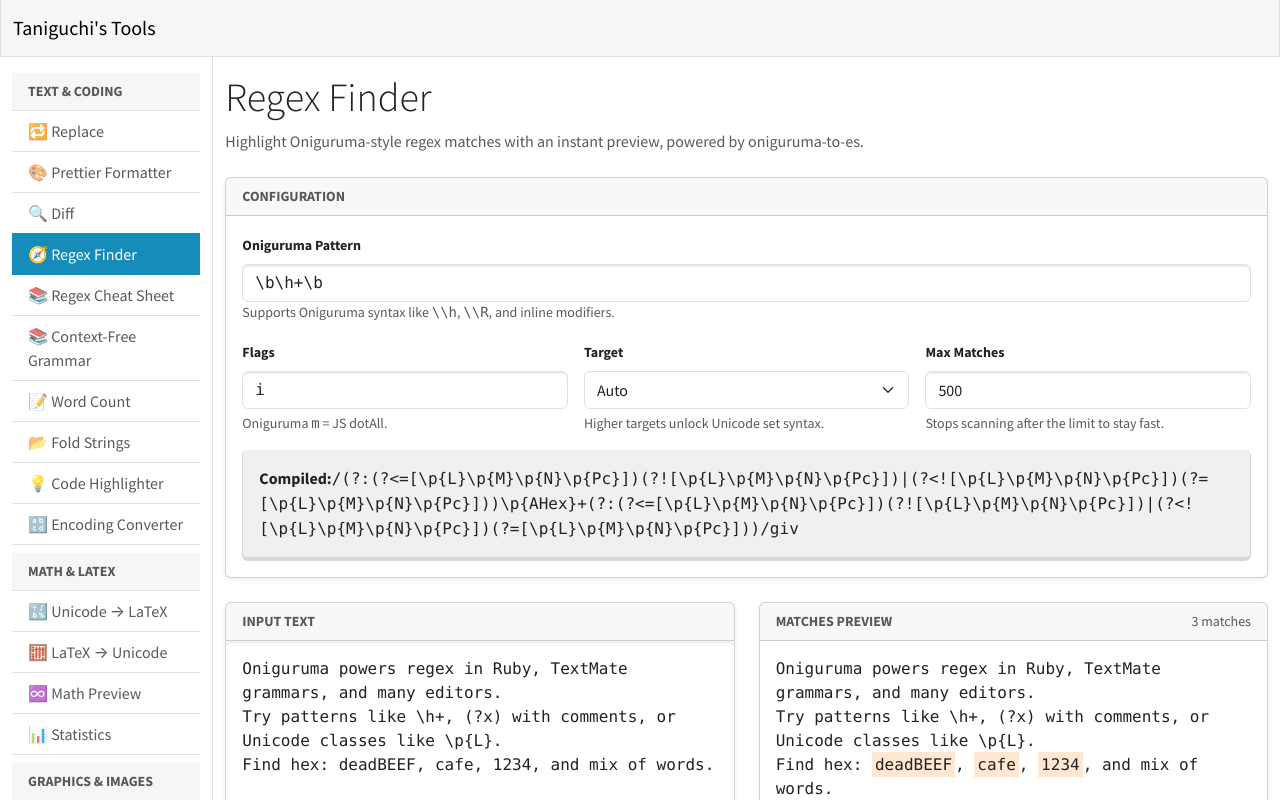
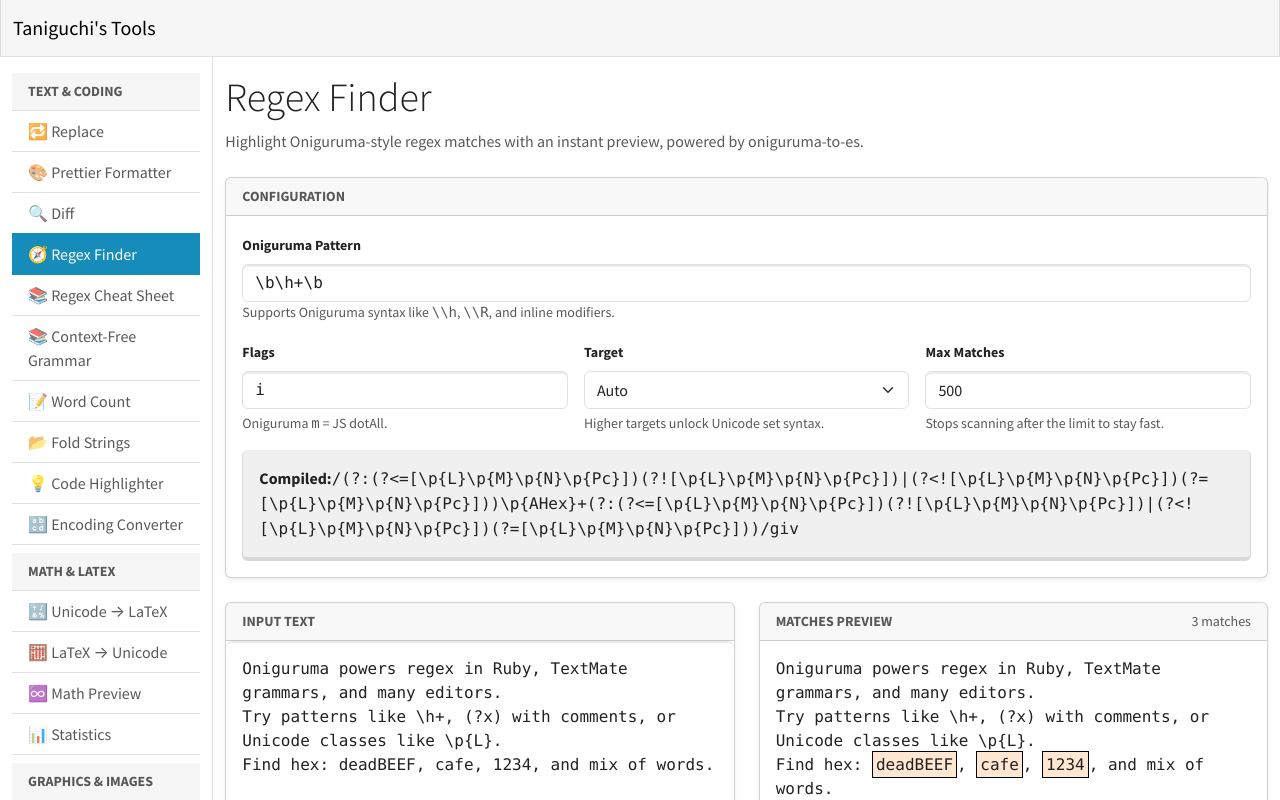
Before and after one commit to quintia/tools, a Vue app: page /regex-finder in a window 1280 px wide. Shown: the top 800 px of the page. Built offline with nearby package versions, Linux system fonts and the light colour scheme.

Commit message:
refactor: remove `text-finder-highlight` class and apply border style directly to highlighted text

```diff
--- a/src/views/context-free-grammar.vue
+++ b/src/views/context-free-grammar.vue
@@ -689,7 +689,7 @@ function buildHighlightedHtml(text: string, matches: MatchSegment[]): string {
 		if (match.start > cursor)
 			fragments.push(escapeHtml(text.slice(cursor, match.start)));
 		fragments.push(
-			`<mark class="text-finder-highlight">${escapeHtml(text.slice(match.start, match.end))}</mark>`,
+			`<mark style="border: 1px solid #000">${escapeHtml(text.slice(match.start, match.end))}</mark>`,
 		);
 		cursor = match.end;
 	}
@@ -890,11 +890,4 @@ const matchSummary = computed(() => {
   overflow-y: auto;
   border-radius: 0 0 0.375rem 0.375rem;
 }
-
-.text-finder-highlight {
-  background-color: #ffe08a;
-  color: #1f2328;
-  padding: 0 0.1em;
-  border-radius: 0.2em;
-}
 </style>
--- a/src/views/regex-finder.vue
+++ b/src/views/regex-finder.vue
@@ -93,7 +93,7 @@ function buildHighlightedHtml(text: string, matches: MatchSegment[]): string {
 		if (match.start > cursor)
 			fragments.push(escapeHtml(text.slice(cursor, match.start)));
 		fragments.push(
-			`<mark class="text-finder-highlight">${escapeHtml(text.slice(match.start, match.end))}</mark>`,
+			`<mark style="border: 1px solid #000">${escapeHtml(text.slice(match.start, match.end))}</mark>`,
 		);
 		cursor = match.end;
 	}
@@ -260,11 +260,4 @@ const compiledPreview = computed(() => {
   word-break: break-word;
   min-height: 100%;
 }
-
-.text-finder-highlight {
-  background-color: #ffe08a;
-  color: #1f2328;
-  padding: 0 0.1em;
-  border-radius: 0.2em;
-}
 </style>
```
